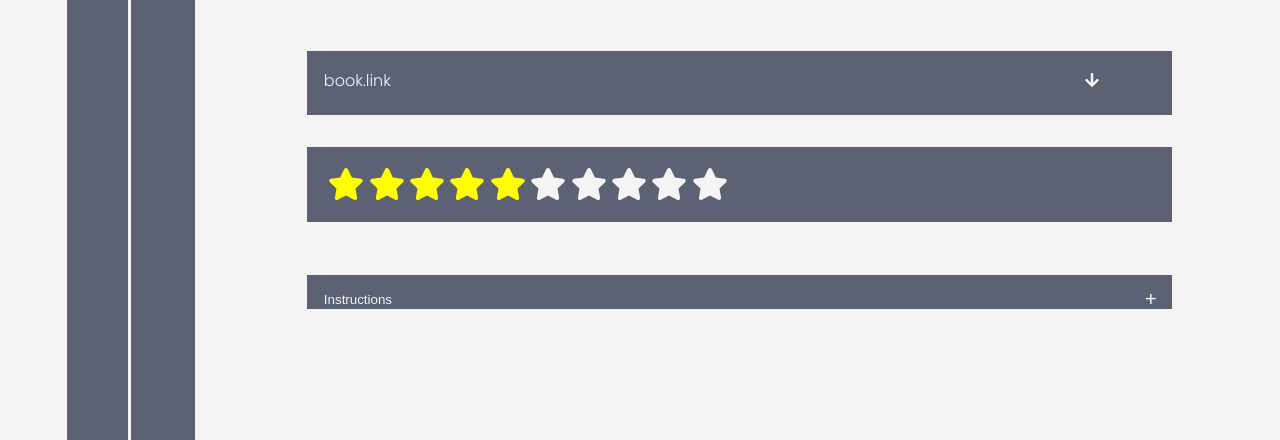
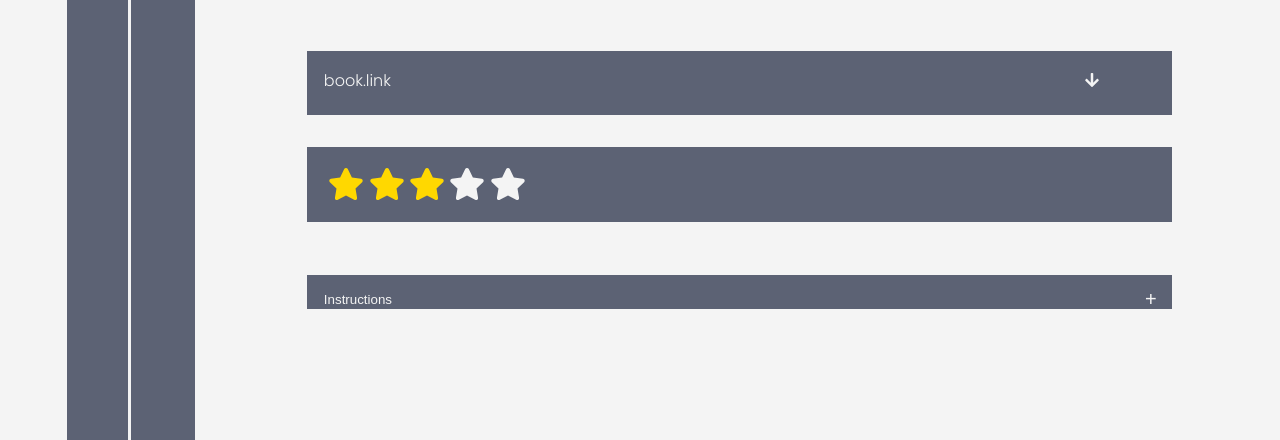
Before and after one commit to ConnorCoull/WAD2_Group8D, a Django app: page /jot/book/ in a window 1280 px wide. Shown: the part 227-667 px from the top of the page. Run offline with Django 4.2, Linux system fonts and the light colour scheme.

Commit message:
includes incomplete work on request of Tianhao

```diff
--- a/jot_project/jot/views.py
+++ b/jot_project/jot/views.py
@@ -1,3 +1,4 @@
+from math import floor
 from django.http import HttpResponseRedirect
 from django.shortcuts import render, redirect
 from django.db.models import Q
@@ -56,14 +57,20 @@ def surpriseme(request):
 def book(request):
     #this will take an argument of a page fetched at random
     #fetch book here
-    #star_colours = ['#f4f4f4', '#f4f4f4', '#f4f4f4', '#f4f4f4', '#f4f4f4', '#f4f4f4', '#f4f4f4', '#f4f4f4', '#f4f4f4', '#f4f4f4']
-    #for counter in range(book.rating **assuming rating is rounded to nearest .5** ):
-    #   star_colours[book.rating/2] = #yellow
-    #context_dict['star_colours'] = star_colours
+
     context_dict = {}
+
+    rating = 3.41564455554345345345 #grab this from the book data/ api
+    rating = floor(rating+0.5)
+
+    test_star_colour = ['#f4f4f4'] * rating
+    for count in range(rating):
+        context_dict['star'+str(count+1)] = '#ffd800'
+
     visitor_cookie_handler(request)
+
     context_dict['visits'] = request.session['visits']
-    context_dict['test_star_colour'] = ['#ffd800', '#ffd800', '#ffd800', '#ffd800', '#ffd800', '#f4f4f4', '#f4f4f4', '#f4f4f4', '#f4f4f4', '#f4f4f4']
+
     return render(request, 'jot/book.html', context=context_dict)
 
 def searchresults(request):
--- a/jot_project/templates/jot/book.html
+++ b/jot_project/templates/jot/book.html
@@ -12,16 +12,11 @@ book.title {%endblock %} {% block body_block %}
 </div>
 
 <div class="review-div">
-  <i class="fas fa-star fa-2x" style="color: yellow"></i>
-  <i class="fas fa-star fa-2x" style="color: yellow"></i>
-  <i class="fas fa-star fa-2x" style="color: yellow"></i>
-  <i class="fas fa-star fa-2x" style="color: yellow"></i>
-  <i class="fas fa-star fa-2x" style="color: yellow"></i>
-  <i class="fas fa-star fa-2x"></i>
-  <i class="fas fa-star fa-2x"></i>
-  <i class="fas fa-star fa-2x"></i>
-  <i class="fas fa-star fa-2x"></i>
-  <i class="fas fa-star fa-2x"></i>
+  <i class="fas fa-star fa-2x" style="color: {{ star1 }}"></i>
+  <i class="fas fa-star fa-2x" style="color: {{ star2 }}"></i>
+  <i class="fas fa-star fa-2x" style="color: {{ star3 }}"></i>
+  <i class="fas fa-star fa-2x" style="color: {{ star4 }}"></i>
+  <i class="fas fa-star fa-2x" style="color: {{ star5 }}"></i>
 </div>
 
 <div class="accordion">
```
Also changed, not shown: jot_project/templates/jot/userpage.html (+31 -21 lines).
